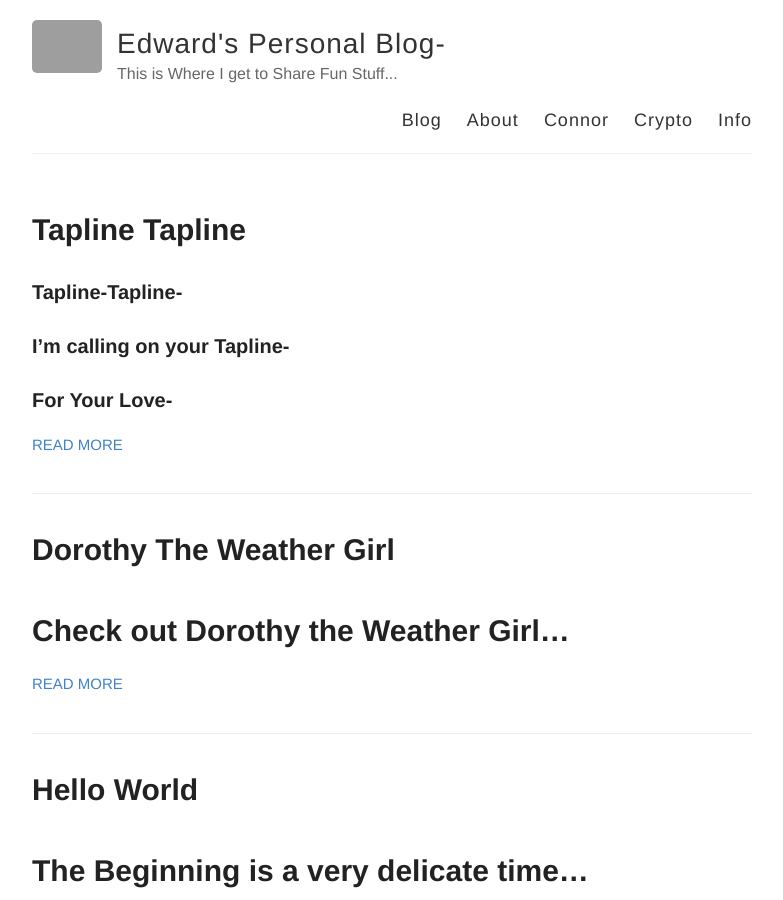
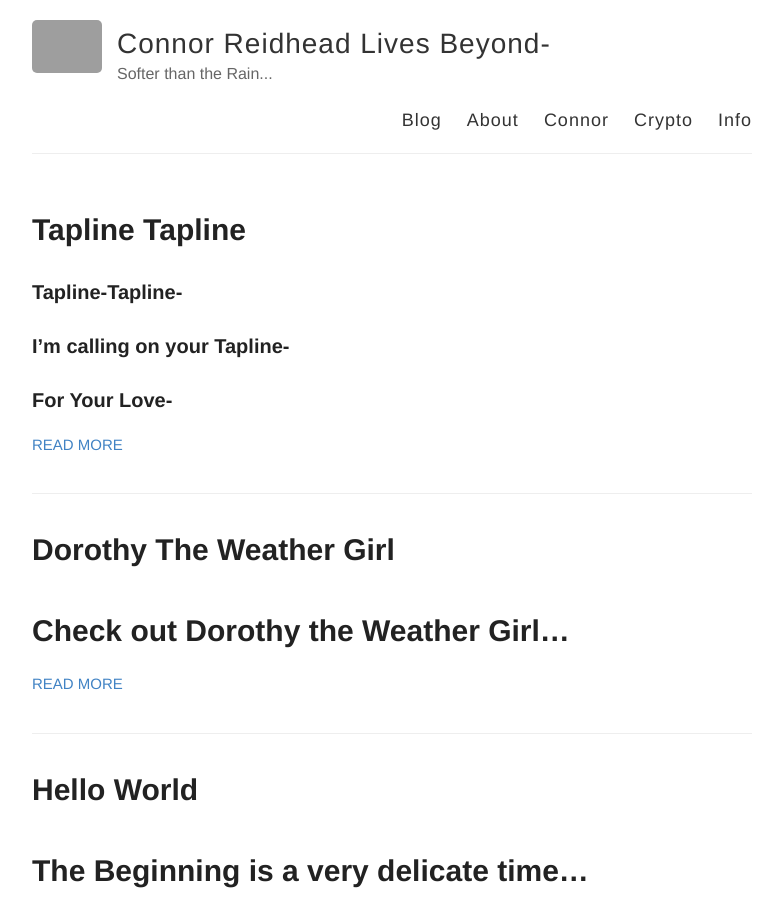
Before and after one commit to freemanfinicum/connor, a Jekyll site: the page built from index.html, in a window 1280 px wide and 900 px high. Shown: the whole window, without its empty margins (248-1031 px from the left). Built offline with Jekyll 4.4.1, drawn with Linux system fonts in a browser that asks for light colours; grey boxes are pictures that could not be loaded.

Commit message:
Update _config.yml

```diff
--- a/_config.yml
+++ b/_config.yml
@@ -4,7 +4,7 @@ gems:
 
 # Exclude these files from your production _site
 permalink: /:title/
-name: Edward's Personal Blog-
+name: Connor Reidhead Lives Beyond-
 sass:
   style: :expanded # You might prefer to minify using :compressed
 
@@ -44,4 +44,4 @@ footer-links:
   googleplus: # anything in your profile username that comes after plus.google.com/
 
 
-description: This is Where I get to Share Fun Stuff...
+description: Softer than the Rain...
```
